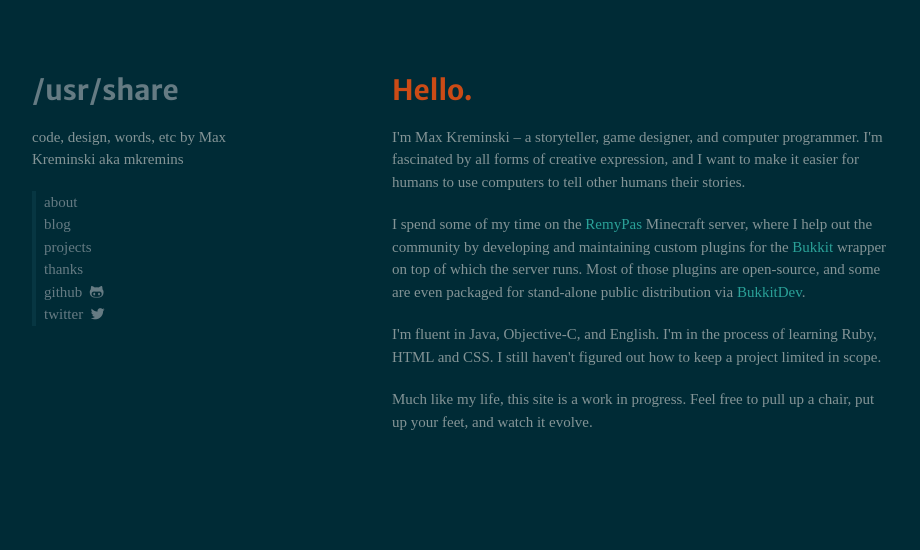
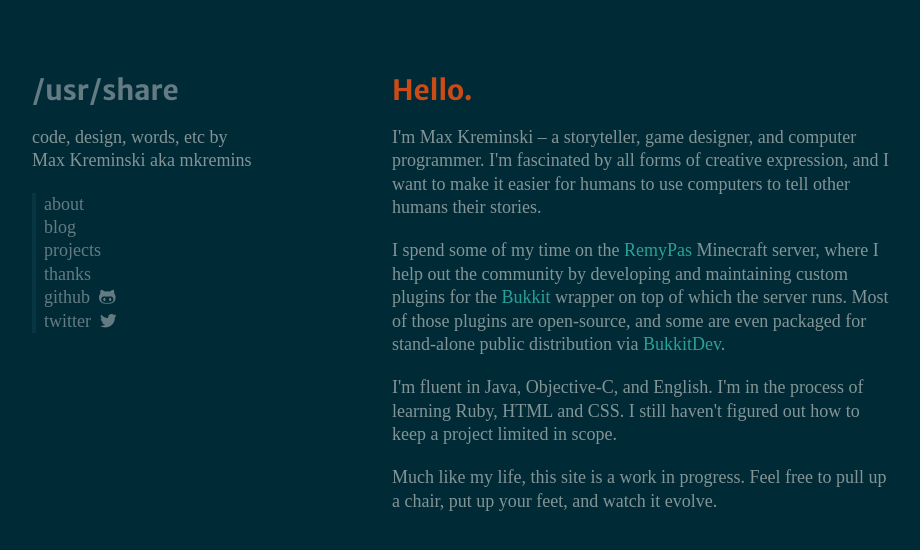
Before and after one commit to mkremins/mkremins.github.io, a Jekyll site: the page built from index.html, in a window 1280 px wide. Shown: the top 550 px of the page, without its empty margins (178-1098 px from the left). Built offline with Jekyll 4.4.1, drawn with Linux system fonts in a browser that asks for light colours; some web fonts are replaced; Markdown is read by kramdown in place of the engine named in the settings.

Commit message:
Update primary font to Ovo 18px

```diff
--- a/css/styles.css
+++ b/css/styles.css
@@ -1,5 +1,5 @@
 @import url(https://fonts.googleapis.com/css?family=Merriweather+Sans:700);
-@import url(https://fonts.googleapis.com/css?family=Droid+Serif:400);
+@import url(http://fonts.googleapis.com/css?family=Ovo);
 @font-face {
   font-family: Entypo;
   src: url("/fonts/entypo.eot");
@@ -17,7 +17,7 @@
 
 body {
   background: #002b36;
-  font: 15px/1.5 "Droid Serif", serif;
+  font: 18px/1.3 Ovo, serif;
   height: 100%;
   margin: 0 auto;
   padding: 75px 50px;
--- a/sass/_typography.scss
+++ b/sass/_typography.scss
@@ -1,6 +1,6 @@
 @import url(https://fonts.googleapis.com/css?family=Merriweather+Sans:700);
-@import url(https://fonts.googleapis.com/css?family=Droid+Serif:400);
+@import url(http://fonts.googleapis.com/css?family=Ovo);
 
-$body-font:     15px/1.5 "Droid Serif", serif;
+$body-font:     18px/1.3 Ovo, serif;
 $fixed-font:    12px/1.5 Monaco, Bitstream Vera Sans Mono, Lucida Console, Terminal;
 $header-font:   16px/1.5 "Merriweather Sans", sans-serif;
```
